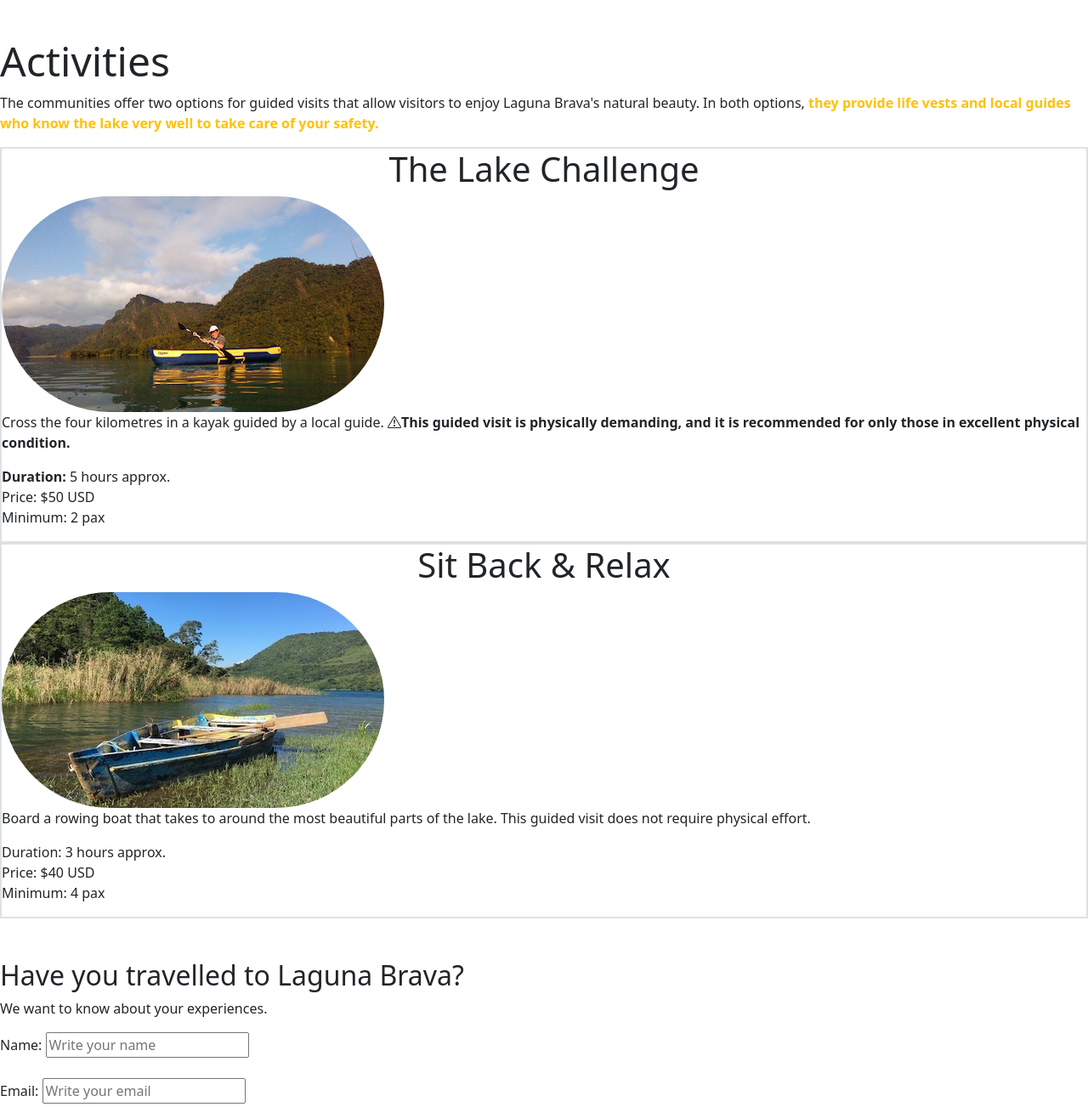
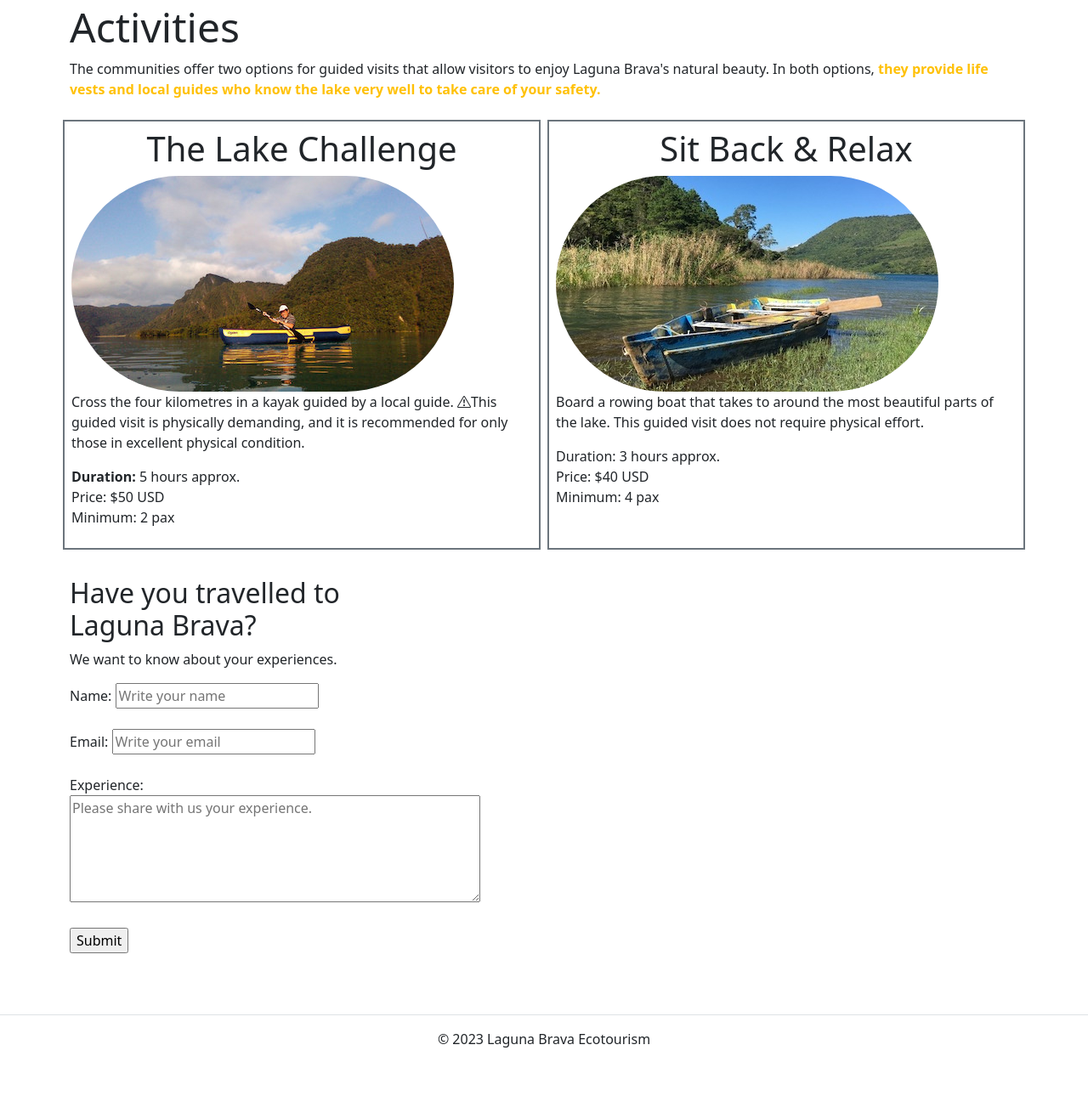
Before and after one commit to monlueva/laguna-brava-website, a plain HTML site: page index.html in a window 1280 px wide. Shown: the part 777-2080 px from the top of the page at 85% size. Drawn offline with nearby package versions, Linux system fonts and the light colour scheme.

Commit message:
Add files via upload

```diff
--- a/index.html
+++ b/index.html
@@ -19,6 +19,9 @@
 
 <body>
     <header>
+
+        <div class="container">
+
         <!-- Introductory content -->
         <img src="img/panoramic-laguna-brava-2.jpg" alt="Laguna Brava lake" title="Laguna Brava" class="img-fluid">
 
@@ -31,9 +34,13 @@
             also known as Yolnabaj by the region's inhabitants, which translates as "rough lake". Despite its name, the
             waters of Laguna Brava Laguna are so calm that they instantly awaken a deep feeling of peace.
         </p>
+        </div>
+
+
     </header>
 
-    <main>
+
+    <main class="container">
         <!-- Dominant content of the web page -->
 
         <section class="my-5">
@@ -47,7 +54,7 @@
             </p>
         </section>
 
-        <section class="my-5">
+        <section class="my-4 row">
             <h2 class="display-5" class="my-5">Activities</h2>
             <p>
                 The communities offer two options for guided visits that allow visitors to enjoy Laguna Brava's natural
@@ -55,15 +62,14 @@
                     who know the lake very well to
                     take care of your safety.</strong>
             </p>
-            <article class="border border-secondart border-2" class="my-5">
+            <article class="col-lg my-2 py-2 mx-lg-1 px-2 border border-secondary border-2" class="my-5">
                 <!-- Self-contained content intended to be independently distributable -->
                 <h3 class="display-6 text-center">The Lake Challenge</h3>
                 <figure>
                     <img src="img/kayak.jpg" alt="Lake challenge kayak"
                         title="Kayak on Laguna Brava" class="img-fluid rounded-pill">
                     <figcaption>
-                        Cross the four kilometres in a kayak guided by a local guide. <strong
-                        <i class="bi-exclamation-triangle"></i>This guided visit is
+                        Cross the four kilometres in a kayak guided by a local guide. <strong<i class="bi-exclamation-triangle"></i>This guided visit is
                             physically demanding, and it is recommended for only those in excellent physical
                             condition.</strong>
                     </figcaption>
@@ -74,7 +80,7 @@
                     <li>Minimum: 2 pax</li>
                 </ul>
             </article>
-            <article class="border border-secondart border-2" class="my-5">
+            <article class="col-lg my-2 py-2 mx-lg-1 px-2 border border-secondary border-2" class="my-5">
                 <h3 class="display-6 text-center">Sit Back & Relax</h3>
                 <figure>
                     <img src="img/boat.jpg"  alt="Sit Back & Relax boat" title="Boat trip"
@@ -90,15 +96,24 @@
                     <li>Minimum: 4 pax</li>
                 </ul>
             </article>
+        </div>
         </section>
     </main>
-    <aside>
+    <aside class="container">
+        <div class="row align-items-center">
+            <div class="col-lg-4">
+
         <h2>Have you travelled to Laguna Brava?</h2>
         <p>
             We want to know about your experiences.
         </p>
+        <div class="col-lg-8">
+
+        </div>
+
         <!-- A form asking for page viewer's experiences -->
         <form action="https://api.sheetmonkey.io/form/55YHGD23mbrni37GBQ98j2" method="POST">
+
             <label for="name">Name: </label>
             <input type="text" name="name" id="name" placeholder="Write your name" required="True"><br><br>
 
@@ -111,8 +126,11 @@
 
             <input type="submit" value="Submit"><br><br>
         </form>
+    </div>
+        </div>
+        </div>
     </aside>
-    <footer>
+    <footer class="text-center my-5 pt-3 border-top">
         <!-- Defines a footer for a document or section -->
         &copy; 2023 Laguna Brava Ecotourism
     </footer>
```
